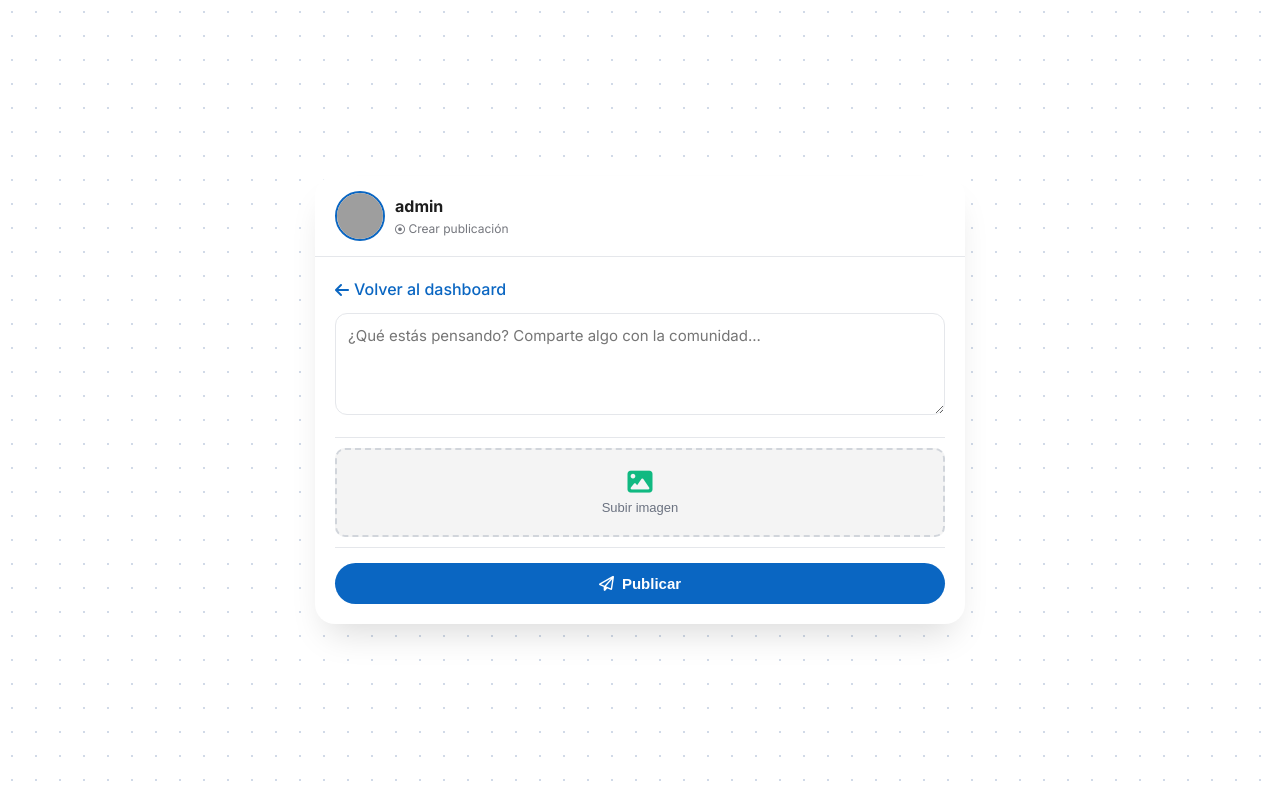
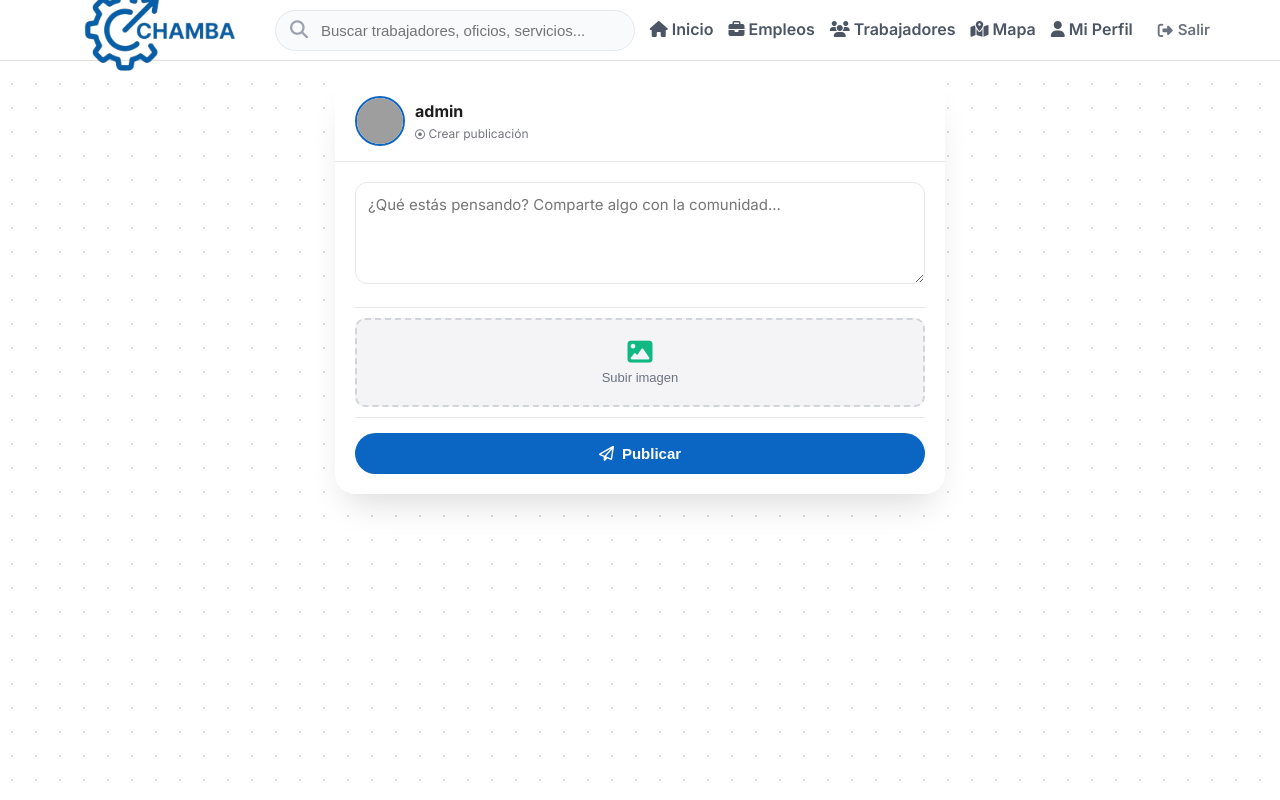
Before and after one commit to yleonardomt/chamba, a Django app: page /publicar/ in a window 1280 px wide. Run offline with Django 5.2, Linux system fonts and the light colour scheme; a user stored in the database is signed in; data comes from the database, SQL or seed files in the repository; both versions use the stored data as it was after the commit; grey boxes are pictures that could not be loaded.

Commit message:
terminado

```diff
--- a/oficios/templates/index.html
+++ b/oficios/templates/index.html
@@ -15,10 +15,10 @@
 
     <nav class="navbar">
         <div class="nav-inner contenedor">
-            <a href="#" class="nav-logo"
+            <a href="/" class="nav-logo"
                 style="display: flex; align-items: center; padding: 0; line-height: 1; overflow: visible;">
                 <img src="{% static 'img/logochamba.png' %}" alt="CHAMBA"
-                    style="height: 150px; width: auto; object-fit: contain; margin: -40px -10px; transform: scale(0.9);">
+                    style="height: 150px; width: auto; object-fit: contain; margin: -40px -10px; transform: scale(0.9); filter: brightness(0) saturate(100%) invert(100%);">
             </a>
             <ul class="nav-links">
                 <li><a href="#como-funciona">Cómo funciona</a></li>
--- a/oficios/templates/login.html
+++ b/oficios/templates/login.html
@@ -90,11 +90,10 @@
             flex-direction: column;
             align-items: center;
             gap: 0.8rem;
-            margin-bottom: 1rem;
         }
 
         .auth-logo img {
-            height: 75px;
+            height: 150px;
             width: auto;
             transition: transform 0.3s ease;
         }
@@ -301,7 +300,6 @@
                 <div class="auth-header">
                     <div class="auth-logo">
                         <img src="{% static 'img/logochamba.png' %}" alt="CHAMBA">
-                        <span>CHAMBA</span>
                     </div>
                     <p class="auth-sub">Conectamos talento con oportunidades</p>
                     <h2 class="auth-title">¡Bienvenido de vuelta!</h2>
--- a/oficios/templates/publicar.html
+++ b/oficios/templates/publicar.html
@@ -15,20 +15,14 @@
             box-sizing: border-box;
         }
 
-        body {
-            font-family: 'Inter', sans-serif;
-            background-image: radial-gradient(circle, #d1dae8 1.5px, transparent 1.5px);
-
-            background-size: 24px 24px;
-            min-height: 100vh;
-            display: flex;
-            align-items: center;
-            justify-content: center;
-            padding: 2rem;
+        .publicar-container {
+            max-width: 650px;
+            width: 100%;
+            margin: 2rem auto;
+            padding: 0 2rem;
         }
 
         .publicar-card {
-            max-width: 650px;
             width: 100%;
             background: white;
             border-radius: 2rem;
@@ -94,7 +88,7 @@
 
         .btn-subir-foto {
             width: 100%;
-            background: #F4F4F4;
+            background: #F4F4F6;
             border: 2px dashed #D1D5DB;
             padding: 2rem;
             border-radius: 1rem;
@@ -181,20 +175,6 @@
             box-shadow: 0 8px 20px rgba(10, 102, 194, 0.3);
         }
 
-        .btn-volver {
-            display: inline-flex;
-            align-items: center;
-            gap: 0.5rem;
-            color: #0A66C2;
-            text-decoration: none;
-            font-weight: 500;
-            margin-bottom: 1rem;
-        }
-
-        .btn-volver:hover {
-            text-decoration: underline;
-        }
-
         .error-msg {
             background: #FEF2F2;
             color: #DC2626;
@@ -204,11 +184,34 @@
             font-size: 1.3rem;
             display: none;
         }
+
+        @media (max-width: 768px) {
+            .publicar-container {
+                margin: 1rem;
+                padding: 0 1rem;
+            }
+
+            .publicar-header h3 {
+                font-size: 1.3rem;
+            }
+
+            .publicar-header img {
+                width: 4rem;
+                height: 4rem;
+            }
+
+            .publicar-body {
+                padding: 1.5rem;
+            }
+        }
     </style>
 </head>
 
-<body>
+<body class="chamba-dashboard">
 
+    {% include 'includes/navbar.html' %}
+
+    <div class="publicar-container">
         <div class="publicar-card">
             <div class="publicar-header">
                 {% if user.perfil.foto_perfil %}
@@ -224,10 +227,6 @@
             </div>
 
             <div class="publicar-body">
-            <a href="{% url 'dashboard' %}" class="btn-volver">
-                <i class="fas fa-arrow-left"></i> Volver al dashboard
-            </a>
-
                 <form method="post" enctype="multipart/form-data" id="publicarForm">
                     {% csrf_token %}
                     <textarea name="contenido" id="contenido" rows="4"
@@ -259,6 +258,7 @@
                         <i class="fa-solid fa-circle-exclamation"></i> Por favor escribe algo antes de publicar
                     </div>
                 </form>
+            </div>
         </div>
     </div>
 
--- a/oficios/templates/register.html
+++ b/oficios/templates/register.html
@@ -14,13 +14,11 @@
     <style>
         .logo-header {
             text-align: center;
-            margin-bottom: 2rem;
-            padding-bottom: 1rem;
             border-bottom: 1px solid #E5E7EB;
         }
 
         .logo-header img {
-            height: 70px;
+            height: 150px;
             width: auto;
         }
 
@@ -61,7 +59,6 @@
         <div class="wizard-card">
             <div class="logo-header">
                 <img src="{% static 'img/logochamba.png' %}" alt="CHAMBA">
-                <span>CHAMBA</span>
             </div>
 
             <div class="steps-indicator">
```
Also changed, not shown: oficios/templates/ofrecer_servicio.html (+19 -35 lines), oficios/templates/publicar_oferta.html (+19 -35 lines), db.sqlite3. Lines whose indentation alone changed are shown as unchanged.
